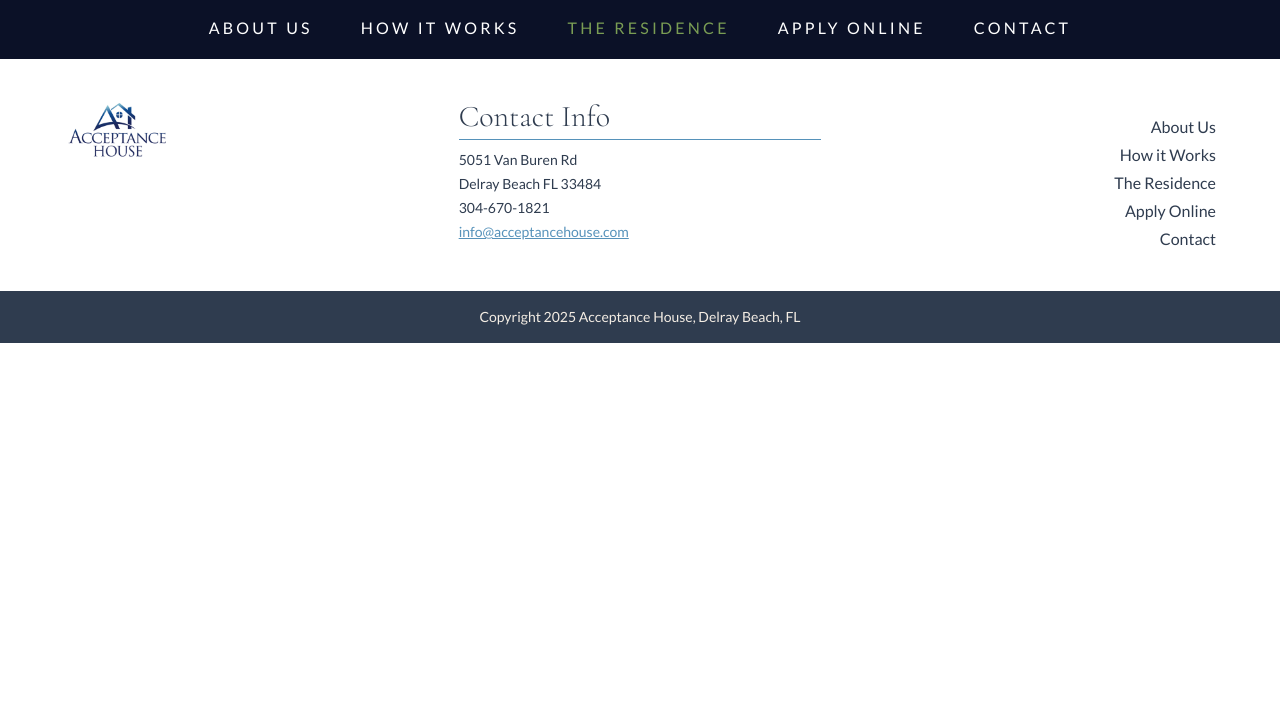
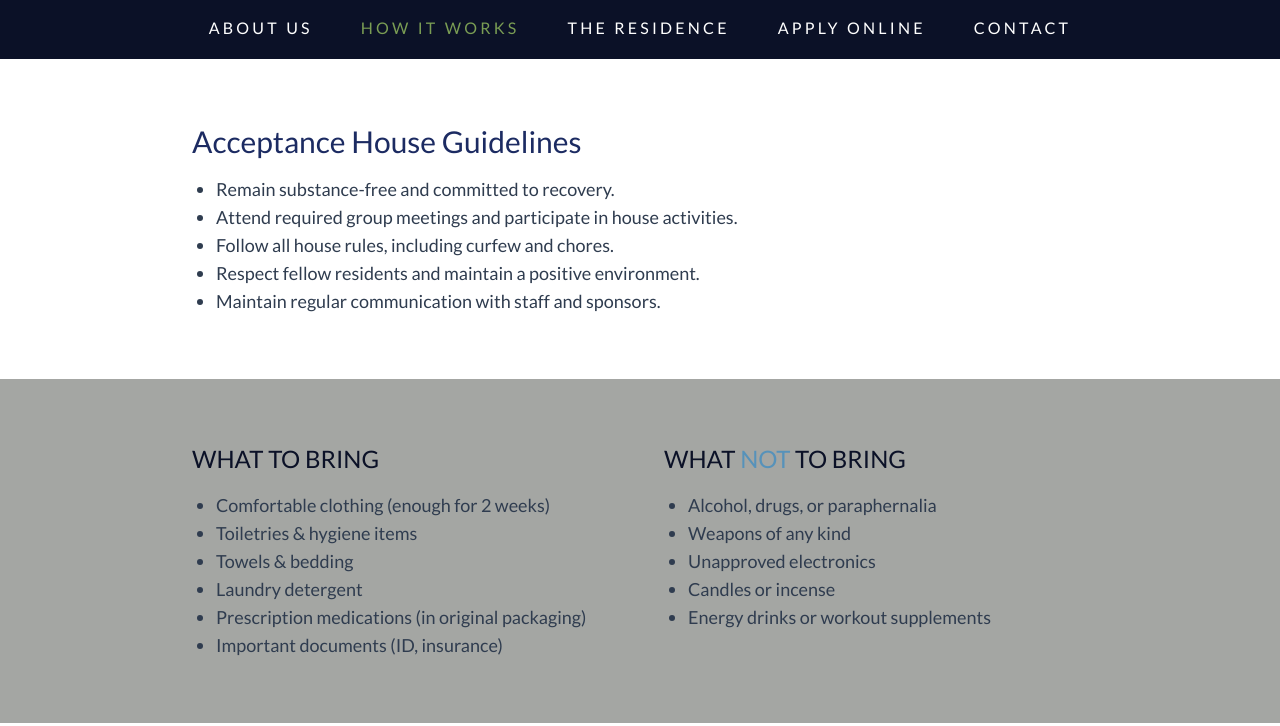
Before and after one commit to SingularitySystemsLLC/acceptancehouse, a website: page how-it-works.html in a window 1280 px wide. Shown: the part 599-1325 px from the top of the page. Before the commit the page ends 942 px from the top, so only its background shows below. Drawn offline with nearby package versions, Linux system fonts and the light colour scheme.

Commit message:
fix: update how-it-works and styles

```diff
--- a/how-it-works.html
+++ b/how-it-works.html
@@ -19,7 +19,7 @@
 </header>
 
 <!-- Mobile Nav (above hero) -->
-<nav class="md:hidden w-full flex flex-col items-center bg-brand-secondary-dark z-10 shadow-sm">
+<nav class="md:hidden w-full flex flex-col items-center bg-brand-secondary-dark shadow-sm">
     <button id="menu-toggle" class="p-4 focus:outline-none text-white" aria-label="Open main menu" aria-expanded="false">
         <span class="sr-only">Open menu</span>
         <svg class="h-7 w-7" fill="none" stroke="currentColor" viewBox="0 0 24 24" aria-hidden="true">
@@ -38,19 +38,58 @@
 </nav>
 
 <!-- Hero Image -->
-<section class="relative w-full flex-1 flex flex-col">
-    <img src="/images/residence-main-pic.jpg" alt="Pathway to the beach with blue umbrellas and ocean view" class="object-cover w-full h-64 md:h-[420px] lg:h-[420px]" />
+<section class="w-full flex-1 flex flex-col">
+    <img src="/images/what-to-expect.jpg" alt="Pathway to the beach with blue umbrellas and ocean view" class="object-cover w-full h-64 md:h-[380px] lg:h-[420px]" />
     <!-- Desktop Nav (below hero) -->
     <nav class="hidden md:flex w-full justify-center items-center bg-brand-secondary-dark text-white py-4 font-lato font-light leading-[30px] tracking-[0.2em] space-x-12">
         <a href="/about.html" class="hover:text-brand-accent focus:text-brand-accent">ABOUT US</a>
-        <a href="/how-it-works.html" class="hover:text-brand-accent focus:text-brand-accent">HOW IT WORKS</a>
-        <a href="#" class="text-brand-accent">THE RESIDENCE</a>
+        <a href="/how-it-works.html" class="text-brand-accent">HOW IT WORKS</a>
+        <a href="#" class="hover:text-brand-accent focus:text-brand-accent">THE RESIDENCE</a>
         <a href="/apply.html" class="hover:text-brand-accent focus:text-brand-accent">APPLY ONLINE</a>
         <a href="/contact-us.html" class="hover:text-brand-accent focus:text-brand-accent">CONTACT</a>
     </nav>
 </section>
 
+<!-- Acceptance House Guidelines Section -->
+<section class="bg-white py-16 px-4 md:px-12 lg:px-32" aria-label="Acceptance House Guidelines">
+  <div class="max-w-4xl mx-auto">
+    <h2 class="text-2xl md:text-3xl font-medium text-brand-primary-dark font-sans mb-4">Acceptance House Guidelines</h2>
+    <ul class="list-disc pl-6 text-brand-text text-base md:text-lg">
+      <li>Remain substance-free and committed to recovery.</li>
+      <li>Attend required group meetings and participate in house activities.</li>
+      <li>Follow all house rules, including curfew and chores.</li>
+      <li>Respect fellow residents and maintain a positive environment.</li>
+      <li>Maintain regular communication with staff and sponsors.</li>
+    </ul>
+  </div>
+</section>
 
+<!-- What to Bring / What Not to Bring Section -->
+<section class="py-16 px-4 md:px-12 lg:px-32 bg-brand-slate-gray text-brand-text" aria-label="What to Bring and Not to Bring">
+  <div class="max-w-4xl mx-auto grid md:grid-cols-2 gap-12">
+    <div>
+      <h3 class="text-xl md:text-2xl font-medium text-brand-secondary-dark mb-4 font-sans uppercase">What to Bring</h3>
+      <ul class="list-disc pl-6 text-base md:text-lg">
+        <li>Comfortable clothing (enough for 2 weeks)</li>
+        <li>Toiletries &amp; hygiene items</li>
+        <li>Towels &amp; bedding</li>
+        <li>Laundry detergent</li>
+        <li>Prescription medications (in original packaging)</li>
+        <li>Important documents (ID, insurance)</li>
+      </ul>
+    </div>
+    <div>
+      <h3 class="text-xl md:text-2xl font-medium text-brand-secondary-dark mb-4 font-sans uppercase">What <span class="text-brand-primary-light"> Not</span> to Bring</h3>
+      <ul class="list-disc pl-6 text-base md:text-lg">
+        <li>Alcohol, drugs, or paraphernalia</li>
+        <li>Weapons of any kind</li>
+        <li>Unapproved electronics</li>
+        <li>Candles or incense</li>
+        <li>Energy drinks or workout supplements</li>
+      </ul>
+    </div>
+  </div>
+</section>
 
 <footer class="bg-white py-10 font-sans text-brand-text" aria-label="Footer">
     <div class="max-w-6xl mx-auto grid grid-cols-1 md:grid-cols-3 gap-8 items-start">
```
Also changed, not shown: css/style.css.
